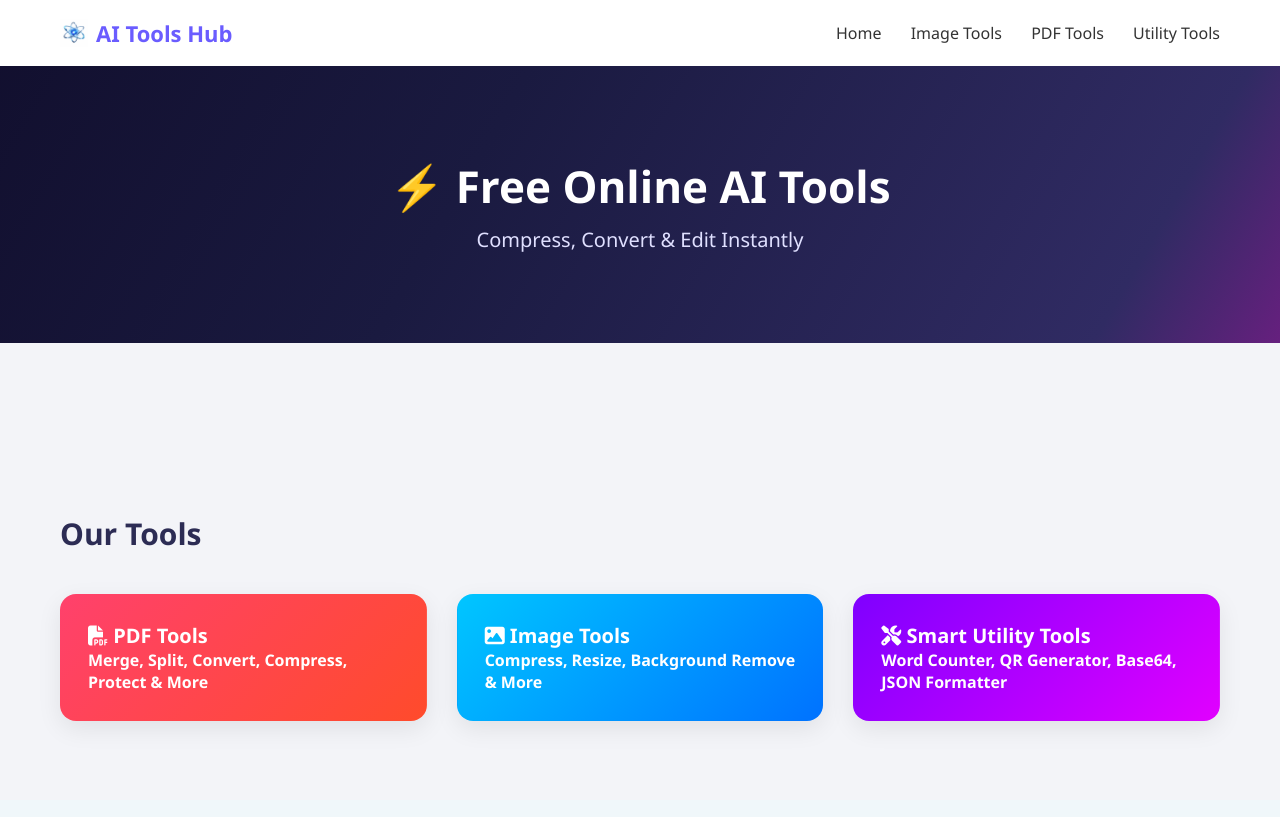
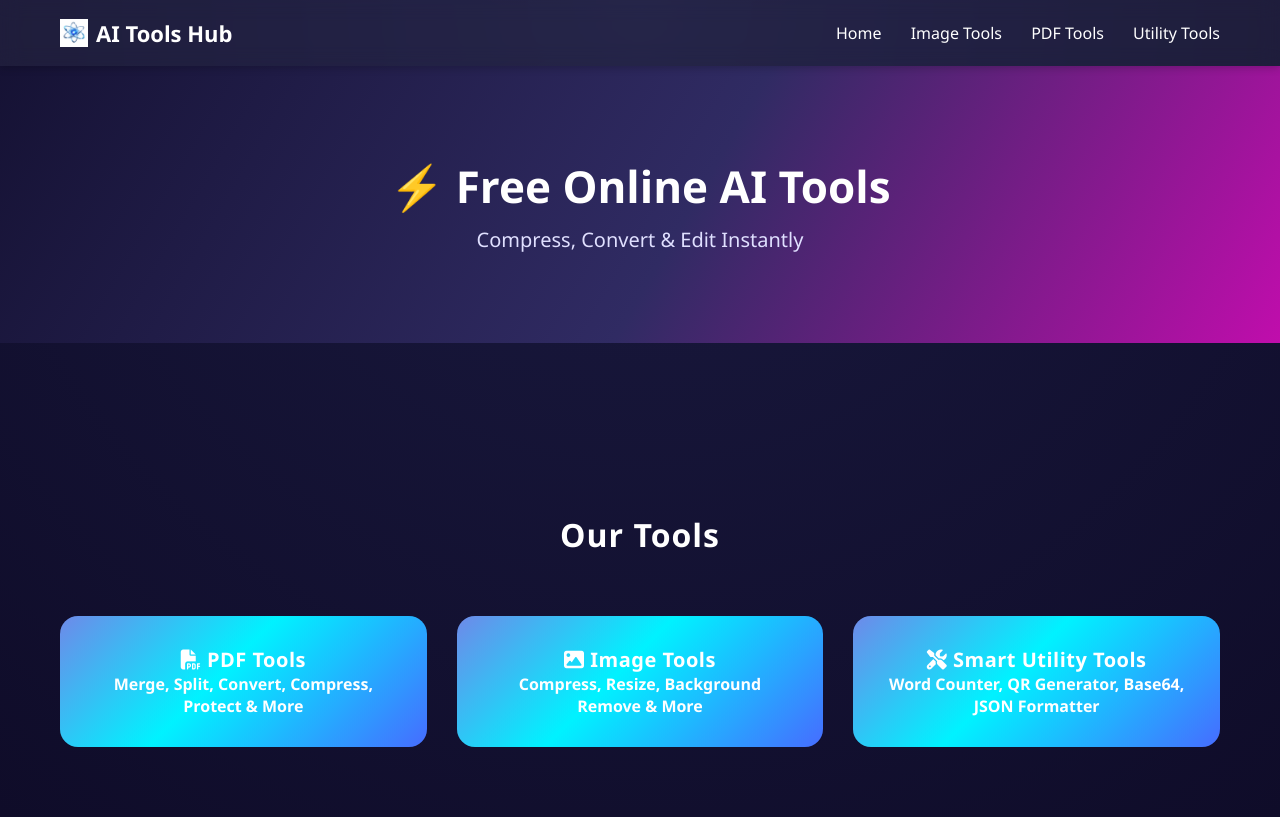
Before and after one commit to afnankhan123456/ai-tools-website-, a Flask app: page / in a window 1280 px wide. Before the commit the page ends 729 px from the top, so only its background shows below. Run offline with Flask 3, Linux system fonts and the light colour scheme.

Commit message:
Update main.css

```diff
--- a/static/main.css
+++ b/static/main.css
@@ -6,9 +6,10 @@
     font-family: "Segoe UI", sans-serif;
 }
 
+/* ===== BODY ===== */
 body {
-    background: #f3f4f8;
-    color: #333;
+    background: radial-gradient(circle at top, #1a1a40, #0f0c29);
+    color: #ffffff;
 }
 
 /* ===== NAVBAR ===== */
@@ -17,8 +18,9 @@ body {
     justify-content: space-between;
     align-items: center;
     padding: 18px 60px;
-    background: white;
-    box-shadow: 0 2px 8px rgba(0, 0, 0, 0.04);
+    background: rgba(255,255,255,0.05);
+    backdrop-filter: blur(10px);
+    box-shadow: 0 2px 8px rgba(0, 0, 0, 0.2);
 }
 
 .logo a {
@@ -27,7 +29,7 @@ body {
     text-decoration: none;
     font-size: 22px;
     font-weight: 700;
-    color: #6a5cff;
+    color: #ffffff;
 }
 
 .nav-logo {
@@ -40,24 +42,23 @@ body {
 .nav-links a {
     margin-left: 25px;
     text-decoration: none;
-    color: #333;
+    color: #ffffff;
     font-weight: 500;
     transition: 0.3s;
 }
 
 .nav-links a:hover {
-    color: #6a5cff;
+    color: #00f2ff;
 }
 
 /* ===== HERO ===== */
 .hero {
     background: linear-gradient(
         120deg,
-        #0f0c29 0%,
-        #1a1a40 25%,
-        #302b63 50%,
-        #ff00cc 75%,
-        #00f2ff 100%
+        #0f0c29,
+        #302b63,
+        #ff00cc,
+        #00f2ff
     );
     background-size: 200% 200%;
     animation: gradientMove 8s ease infinite;
@@ -88,12 +89,13 @@ body {
     padding: 70px 60px;
 }
 
-/* 🔥 1 INCH NICHE SHIFT */
+/* 🔥 1 INCH NICHE */
 .section-title {
-    font-size: 30px;
-    margin-top: 100px;   /* ~1 inch */
-    margin-bottom: 40px;
-    color: #2c2c54;
+    font-size: 32px;
+    margin-top: 100px;
+    margin-bottom: 60px;
+    text-align: center;
+    letter-spacing: 1px;
 }
 
 /* ===== GRID ===== */
@@ -103,43 +105,51 @@ body {
     gap: 30px;
 }
 
-/* ===== TOOL CARD BASE ===== */
+/* ===== NEON CARD ===== */
 .tool-card {
-    padding: 28px;
-    border-radius: 16px;
+    padding: 30px;
+    border-radius: 18px;
     text-decoration: none;
+    font-weight: 600;
     color: white;
-    font-weight: 600;
-    box-shadow: 0 8px 25px rgba(0, 0, 0, 0.08);
+    text-align: center;
+    background: rgba(255, 255, 255, 0.05);
+    backdrop-filter: blur(12px);
+    position: relative;
     transition: 0.4s ease;
-    background-size: 200% 200%;
-    animation: cardMove 6s ease infinite;
+    overflow: hidden;
 }
 
-@keyframes cardMove {
+/* Neon Border */
+.tool-card::before {
+    content: "";
+    position: absolute;
+    inset: -2px;
+    border-radius: 20px;
+    background: linear-gradient(
+        135deg,
+        #ff00cc,
+        #00f2ff,
+        #7f00ff,
+        #00ff88
+    );
+    background-size: 300% 300%;
+    animation: neonMove 6s linear infinite;
+    z-index: -1;
+}
+
+@keyframes neonMove {
     0% { background-position: 0% 50%; }
     50% { background-position: 100% 50%; }
     100% { background-position: 0% 50%; }
 }
 
 .tool-card:hover {
-    transform: translateY(-8px) scale(1.03);
+    transform: translateY(-10px) scale(1.05);
+    box-shadow: 0 0 35px rgba(0, 242, 255, 0.8);
 }
-
-/* ===== 12 DIFFERENT CARD COLORS ===== */
-.tools-grid a:nth-child(1)  { background: linear-gradient(135deg,#ff416c,#ff4b2b); }
-.tools-grid a:nth-child(2)  { background: linear-gradient(135deg,#00c6ff,#0072ff); }
-.tools-grid a:nth-child(3)  { background: linear-gradient(135deg,#7f00ff,#e100ff); }
-.tools-grid a:nth-child(4)  { background: linear-gradient(135deg,#11998e,#38ef7d); }
-.tools-grid a:nth-child(5)  { background: linear-gradient(135deg,#fc466b,#3f5efb); }
-.tools-grid a:nth-child(6)  { background: linear-gradient(135deg,#ff9966,#ff5e62); }
-.tools-grid a:nth-child(7)  { background: linear-gradient(135deg,#56ab2f,#a8e063); }
-.tools-grid a:nth-child(8)  { background: linear-gradient(135deg,#f7971e,#ffd200); }
-.tools-grid a:nth-child(9)  { background: linear-gradient(135deg,#654ea3,#eaafc8); }
-.tools-grid a:nth-child(10) { background: linear-gradient(135deg,#00f260,#0575e6); }
-.tools-grid a:nth-child(11) { background: linear-gradient(135deg,#ff512f,#dd2476); }
-.tools-grid a:nth-child(12) { background: linear-gradient(135deg,#36d1dc,#5b86e5); }
 
 .tool-card h3 {
     font-size: 20px;
+    letter-spacing: 0.5px;
 }
```
